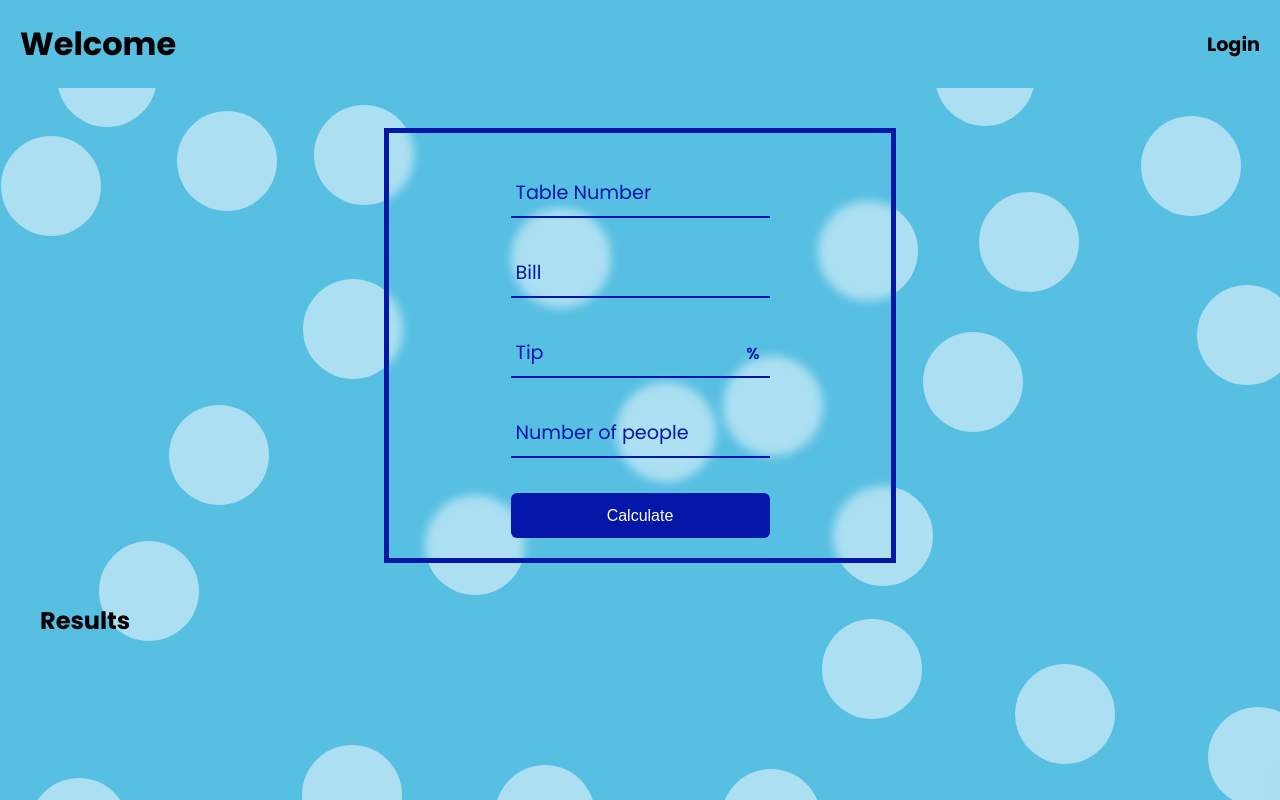
After one commit to m-stavrakov/restaurant_software, a Flask app: page /calculator in a window 1280 px wide. The commit adds this page. Run offline with Flask 2, Linux system fonts and the light colour scheme.

Commit message:
Bill page complete

```diff
--- a/app.py
+++ b/app.py
@@ -1,15 +1,15 @@
-from flask import Flask, render_template, request, redirect, url_for, session, flash
+from flask import Flask, render_template, request, redirect, url_for, session, flash, jsonify
+import random
 
 app = Flask(__name__)
 
 if __name__ == '__app__':
-    app.run(debug=True, port=8080)
+    app.run(debug=True, port=8080, threaded=True)
 
 app.secret_key = 'heheh34434grgrgrg'
 
 @app.route('/')
 def home():
-    # can be login.html
     return render_template('base.html')
 
 @app.route('/login', methods=['GET'])
@@ -37,71 +37,28 @@ def logout():
     flash('Logged out successfully', category='success')
     return redirect(url_for('home'))
 
-# @app.route('/')
-# # @login_required
-# def home():
-#     if 'username' in session and session['username'] not in user_database:
-#         return redirect(url_for('logout'))
-#     return render_template('home.html', users = user_database.get_users())
+results = []
 
-# @app.route('/login', methods=['GET', 'POST'])
-# def login():
-#     if request.method == 'POST':
-#         email = request.form['email']
-#         password = request.form['password']
+@app.route('/calculator', methods=['GET', 'POST'])
+def calculator():
+    if request.method == 'POST':
+        table_id = int(request.form['table-id'])
+        total = float(request.form['total'])
+        tip = float(request.form['tip'])
+        split = int(request.form['split'])
 
-#         existing_user = user_database[email] == email
+        tip_amount = total * (tip / 100)
+        total_amount = total + tip_amount
+        split_amount = total_amount / split
 
-#         if existing_user:
-#             if check_password_hash(existing_user[email].password, password):
-#                 flash('Logged in successfully!', category='success')
-#                 login_user(existing_user, remember=True)
-#                 return redirect(url_for('app.home'))
-#             else:
-#                 flash('Incorrect password, try again.', category='error')
-#         else:
-#             flash('Email does not exist.', category='error')
+        results.append({'table_id': table_id, 'total': round(total_amount,2), 'tip': round(tip_amount,2), 'split': round(split_amount,2)})
 
-#     return render_template('login.html', existing_user = current_user)
+    return render_template('calculator.html', results=results)
 
-# @app.route('/logout')
-# @login_required
-# def logout():
-#     logout_user()
-#     # username = session.pop('username', None)
-
-#     # user_database.pop(username, None)
-
-#     return redirect(url_for('app.login'))
-
-# @app.route('/signup', methods=['GET', 'POST'])
-# def sign_up():
-#     if request.method == 'POST':
-#         #Getting information from the form
-#         email = request.form.get('email')
-#         username = request.form.get('username')
-#         password1 = request.form.get('password1')
-#         password2 = request.form.get('password2')
-
-#         existing_user = user_database[email] == email
-#         if existing_user:
-#             flash('Email already exists.', category='error')
-#         elif len(email) < 4:
-#             flash('Email must be greater than 4 characters.', category='error')
-#         elif len(username) < 2:
-#             flash("Username must be more than 2 characters.", category='error')
-#         elif password1 != password2:
-#             flash('Passwords don\'t match.', category='error')
-#         elif len(password1) < 7:
-#             flash('Password must be at least 7 characters.', category='error')
-#         else:
-#             new_user = user_database.create_user(email, username, password1 = generate_password_hash(password1, method='pbkdf2:sha256'))
-#             login_user(new_user, remember=True)
-#             flash('Account created!', category='success')
-#             return redirect(url_for('app.home'))
-
-#     return render_template('sign_up.html', existing_user = current_user)
-
-# @login_manager.user_loader
-# def load_user():
-#     return User.get_email()
+@app.route('/delete_result/<int:result_id>', methods=['POST'])
+def delete_result(result_id):
+    if 0 <= result_id < len(results):
+        del results[result_id]
+        return jsonify({'success': True})
+    else:
+        return jsonify({'success': False, 'error': 'Invalid index'})
--- a/static/JavaScript/index.js
+++ b/static/JavaScript/index.js
@@ -1,58 +1,166 @@
+// document.addEventListener("DOMContentLoaded", function() {
+//     // Number of circles you want to add
+//     const numCircles = 40;
+
+//     // Get the container where circles will be added
+//     const container = document.querySelector('body');
+
+//     // Array to store occupied grid cells
+//     const occupiedCells = new Set();
+
+//     // Function to generate random grid coordinates
+//     function generateRandomGridCoordinates() {
+//         const gridSize = 100; // Size of each grid cell
+//         const numCols = Math.floor(window.innerWidth / gridSize);
+//         const numRows = Math.floor(window.innerHeight / gridSize);
+//         const randomCol = Math.floor(Math.random() * numCols);
+//         const randomRow = Math.floor(Math.random() * numRows);
+//         return { col: randomCol, row: randomRow };
+//     }
+
+//     // Function to check if a grid cell is occupied
+//     function isCellOccupied(col, row) {
+//         return occupiedCells.has(`${col},${row}`);
+//     }
+
+//     // Function to mark a grid cell as occupied
+//     function markCellAsOccupied(col, row) {
+//         occupiedCells.add(`${col},${row}`);
+//     }
+
+//     // Loop to create and position each circle
+//     for (let i = 0; i < numCircles; i++) {
+//         // Create a new circle element
+//         const circle = document.createElement('div');
+//         circle.classList.add('circle');
+
+//         // Generate random grid coordinates
+//         let randomCol, randomRow;
+//         do {
+//             ({ col: randomCol, row: randomRow } = generateRandomGridCoordinates());
+//         } while (isCellOccupied(randomCol, randomRow));
+
+//         // Mark the grid cell as occupied
+//         markCellAsOccupied(randomCol, randomRow);
+
+//         // Calculate position based on grid coordinates
+//         const gridSize = 100; // Size of each grid cell
+//         const offsetX = randomCol * gridSize + gridSize / 2 - circle.offsetWidth / 2;
+//         const offsetY = randomRow * gridSize + gridSize / 2 - circle.offsetHeight / 2;
+
+//         // Set position of the circle
+//         circle.style.left = `${offsetX}px`;
+//         circle.style.top = `${offsetY}px`;
+
+//         // Append the circle to the container
+//         container.appendChild(circle);
+//     }
+// });
 document.addEventListener("DOMContentLoaded", function() {
-    // Number of circles you want to add
-    const numCircles = 40;
+    // Function to generate random position for a circle
+    function generateRandomPosition() {
+        const gridSize = 100; // Define grid size to avoid overlap
+        const maxAttempts = 10; // Maximum number of attempts to find a non-overlapping position
 
-    // Get the container where circles will be added
-    const container = document.querySelector('body');
+        // Attempt to find a non-overlapping position
+        for (let attempt = 0; attempt < maxAttempts; attempt++) {
+            const randomX = Math.random() * window.innerWidth;
+            const randomY = Math.random() * window.innerHeight;
 
-    // Array to store occupied grid cells
-    const occupiedCells = new Set();
+            // Check if the position overlaps with existing circles
+            let overlapping = false;
+            for (const circle of document.querySelectorAll('.circle')) {
+                const circleRect = circle.getBoundingClientRect();
+                if (Math.abs(circleRect.left - randomX) < gridSize && Math.abs(circleRect.top - randomY) < gridSize) {
+                    overlapping = true;
+                    break;
+                }
+            }
 
-    // Function to generate random grid coordinates
-    function generateRandomGridCoordinates() {
-        const gridSize = 100; // Size of each grid cell
-        const numCols = Math.floor(window.innerWidth / gridSize);
-        const numRows = Math.floor(window.innerHeight / gridSize);
-        const randomCol = Math.floor(Math.random() * numCols);
-        const randomRow = Math.floor(Math.random() * numRows);
-        return { col: randomCol, row: randomRow };
+            // If the position does not overlap, return it
+            if (!overlapping) {
+                return { x: randomX, y: randomY };
+            }
+        }
+
+        // If max attempts reached without finding a non-overlapping position, return the last position
+        return { x: randomX, y: randomY };
     }
 
-    // Function to check if a grid cell is occupied
-    function isCellOccupied(col, row) {
-        return occupiedCells.has(`${col},${row}`);
+    // Function to add circles dynamically
+    function addCircles() {
+        // Remove existing circles
+        document.querySelectorAll('.circle').forEach(circle => circle.remove());
+
+        // Number of circles based on window height
+        const windowHeight = window.innerHeight;
+        const numCircles = Math.floor(windowHeight / 30); // Adjust circle size as needed
+
+        // Get the container where circles will be added
+        const container = document.querySelector('.circle-container');
+
+        // Loop to create and position each circle
+        for (let i = 0; i < numCircles; i++) {
+            // Create a new circle element
+            const circle = document.createElement('div');
+            circle.classList.add('circle');
+
+            // Generate random position for the circle
+            const { x, y } = generateRandomPosition();
+
+            // Set position of the circle
+            circle.style.left = `${x}px`;
+            circle.style.top = `${y}px`;
+
+            // Append the circle to the container
+            container.appendChild(circle);
+        }
     }
 
-    // Function to mark a grid cell as occupied
-    function markCellAsOccupied(col, row) {
-        occupiedCells.add(`${col},${row}`);
-    }
+    // Initial call to add circles
+    addCircles();
 
-    // Loop to create and position each circle
-    for (let i = 0; i < numCircles; i++) {
-        // Create a new circle element
-        const circle = document.createElement('div');
-        circle.classList.add('circle');
+    // Listen for window resize event to update circles
+    window.addEventListener('resize', addCircles);
+});
 
-        // Generate random grid coordinates
-        let randomCol, randomRow;
-        do {
-            ({ col: randomCol, row: randomRow } = generateRandomGridCoordinates());
-        } while (isCellOccupied(randomCol, randomRow));
+$(document).ready(function() {
+    // Submit form asynchronously
+    $('#calculator-form').submit(function(event) {
+        event.preventDefault();
+        $.ajax({
+            url: '/',
+            type: 'POST',
+            data: $(this).serialize(),
+            success: function(response) {
+                if (response.success) {
+                    // Clear form fields
+                    $('#calculator-form')[0].reset();
+                    // Reload results
+                    $('#results-list').load(location.href + ' #results-list');
+                }
+            },
+            error: function(xhr, status, error) {
+                console.error(error);
+            }
+        });
+    });
 
-        // Mark the grid cell as occupied
-        markCellAsOccupied(randomCol, randomRow);
-
-        // Calculate position based on grid coordinates
-        const gridSize = 100; // Size of each grid cell
-        const offsetX = randomCol * gridSize + gridSize / 2 - circle.offsetWidth / 2;
-        const offsetY = randomRow * gridSize + gridSize / 2 - circle.offsetHeight / 2;
-
-        // Set position of the circle
-        circle.style.left = `${offsetX}px`;
-        circle.style.top = `${offsetY}px`;
-
-        // Append the circle to the container
-        container.appendChild(circle);
-    }
+    // Delete result asynchronously
+    $(document).on('click', '.delete-button', function() {
+        let resultId = $(this).data('result-id');
+        $.ajax({
+            url: '/delete_result/' + resultId,
+            type: 'POST',
+            success: function(response) {
+                if (response.success) {
+                    // Reload results
+                    $('#results-list').load(location.href + ' #results-list');
+                }
+            },
+            error: function(xhr, status, error) {
+                console.error(error);
+            }
+        });
+    });
 });
--- a/static/style.css
+++ b/static/style.css
@@ -9,10 +9,15 @@
 
 body{
     font-family: 'Poppins', sans-serif;
-    position: relative;
+    background-color: #57bfe2;
+    overflow-x: hidden;
+}
+
+.circle-container{
+    position: fixed;
     width: 100%;
     height: 100%;
-    background-color: #57bfe2;
+    z-index: -1;
     overflow: hidden;
 }
 
@@ -23,7 +28,6 @@ body{
     height: 100px;
     border-radius: 50%;
     animation: moveUp 3s ease-in-out;
-    z-index: -1;
 }
 
 @keyframes moveUp {
@@ -38,8 +42,16 @@ body{
     }
 }
 
-#nav{
+/* #nav{
     padding: 20px 40px;
+} */
+
+.navbar{
+    position: sticky;
+    z-index: 1;
+    top: 0;
+    background: #57bfe2;
+    padding: 20px;
 }
 
 h1{
@@ -125,4 +137,111 @@ h3{
     color: white;
     font-size: 1em;
     font-weight: 500;
+    margin-top: 20px;
+    transition: .3s;
 }
+
+.btn:hover{
+    background: #57bfe2;
+    border: 2px solid #0417a8;
+    color: #0417a8;
+    font-weight: bold;
+    font-size: 1.2rem;
+}
+
+/* ###################### CALCULATOR ###################### */
+.bill_form{
+    display: grid;
+    place-content: center;
+    padding: 20px;
+    margin: auto;
+    border: #0417a8 5px solid;
+    width: 40%;
+    backdrop-filter: blur(5px);
+    margin-top: 40px;
+}
+
+.input-group-text{
+    position: absolute;
+    bottom: 10px;
+    right: 10px;
+    font-size: 1rem;
+    color: #0417a8;
+    font-weight: 600;
+}
+
+.results{
+    margin: 40px;
+    width: fit-content;
+}
+
+.results-container{
+    display: flex;
+    flex-direction: column;
+    position: relative;
+    gap: 10px;
+    backdrop-filter: blur(5px);
+    padding: 20px;
+    font-size: 1.2rem;
+    border: 2px solid transparent;
+    transition: .3s ease-in-out;
+}
+
+.results-container .delete-button{
+    opacity: 0;
+    transition: .3s ease-in-out;
+}
+
+.results-container:hover{
+    border: 2px solid #0417a8;
+}
+
+.results-container:hover .delete-button{
+    opacity: 1;
+}
+
+.delete-button{
+    position: absolute;
+    top: 0;
+    right: 10px;
+    cursor: pointer;
+    font-size: 1.5rem;
+    color: #0417a8;
+    font-weight: 600;
+    background: none;
+    border: none;
+}
+
+.delete-button:hover{
+    font-size: 1.7rem;
+}
+
+.container-row{
+   display: flex;
+   justify-content: space-between;
+   gap: 20px;
+   border-bottom: 1.5px solid #0417a8;
+}
+
+.price-value{
+    font-weight: 700;
+}
+
+.table-number{
+    margin-bottom: 5px;
+    font-size: 1.3rem;
+    color: #0417a8;
+}
+
+.results-list{
+    padding-left: 20px;
+    display: flex;
+    gap: 50px;
+}
+
+.results-item{
+    list-style: none;
+    font-style: italic;
+    letter-spacing: .5px;
+    font-weight: 700;
+}
--- a/templates/base.html
+++ b/templates/base.html
@@ -5,10 +5,12 @@
     <meta http-equiv="X-UA-Compatible" content="IE=edge">
     <meta name="viewport" content="width=device-width, initial-scale=1.0">
     <link rel="stylesheet" href="/static/style.css">
+    <script src="https://cdnjs.cloudflare.com/ajax/libs/jquery/3.6.0/jquery.min.js"></script>
+
     <title>{% block title %}Home{% endblock %}</title>
 </head>
 <body>
-
+   <div class="circle-container"></div>
         <nav class="navbar navbar-expand-lg">
             <!-- <button
             class="navbar-toggler"
@@ -31,16 +33,12 @@
                             Home
                         </a>
 
-                    <a href="/bill" class="nav-item nav-link" id="bill">
+                        <a href="/calculator" class="nav-item nav-link" id="bill">
                             Bill
                         </a>
 
                         <a href="/notes" class="nav-item nav-link" id="notes">
                             Notes
-                    </a>
-
-                    <a href="/orders" class="nav-item nav-link" id="orders">
-                        Orders
                         </a>
 
                         <a href="/converter" class="nav-item nav-link" id="converter">
@@ -90,12 +88,6 @@
         {% endwith %}
 
         <div class="container">
-        {% if 'email' not in session%}
-
-        {% endif %}
-    </div>
-
-    <div class="container">
             {% block content %}
             {% endblock %}
         </div>
@@ -103,5 +95,6 @@
         <script type="text/javascript" src="{{ url_for('static', filename='JavaScript/index.js') }}">
         </script>
 
+
 </body>
 </html>
--- /dev/null
+++ b/templates/calculator.html
@@ -0,0 +1,93 @@
+{% extends 'base.html' %} {% block title %}Calculator{% endblock title %}
+
+{% block content %}
+
+    <!-- <div class="form-login bill"> -->
+        <form class="bill_form" method="post" action="/calculator">
+            <div class="form-group">
+                <input
+                type="number"
+                class="form-control"
+                id="table-id"
+                name="table-id"
+                required/>
+
+                <label for="table-id">
+                    Table Number
+                </label>
+            </div>
+
+            <div class="form-group">
+                <input
+                type="text"
+                class="form-control"
+                id="total"
+                name="total"
+                required/>
+
+                <label for="total">
+                    Bill
+                </label>
+            </div>
+
+            <div class="form-group">
+                <input
+                type="text"
+                class="form-control"
+                id="tip"
+                name="tip"
+                required/>
+                <div class="input-group-append">
+                    <span class="input-group-text">%</span>
+                </div>
+                <label for="tip">
+                    Tip
+                </label>
+            </div>
+
+            <div class="form-group">
+                <input
+                type="text"
+                class="form-control"
+                id="split"
+                name="split"
+                required/>
+
+                <label for="split">
+                    Number of people
+                </label>
+            </div>
+
+            <button type="submit" class="btn" id="calculate-btn">
+                Calculate
+            </button>
+        </form>
+
+        <div class="results" id="results">
+            <h2>Results</h2>
+            <ul class="results-list" id="results-list">
+                {% for result in results %}
+                <div class="results-container">
+                    <button class="delete-button" data-result-id="{{ loop.index0 }}">x</button>
+                    <span class="table-number"><li class="results-item">Table {{ result.table_id }}</li></span>
+                    <div class="container-row">
+                        <li class="results-item"> Total bill:</li>
+                        <span class="price-value">{{ result.total }}</span>
+                    </div>
+                    <div class="container-row">
+                        <li class="results-item">Tip:</li>
+                        <span class="price-value">{{ result.tip }}</span>
+                    </div>
+                    <div class="container-row">
+                        <li class="results-item">Price per person:</li>
+                        <span class="price-value">{{ result.split }}</span>
+                    </div>
+                    <!-- <button class="delete-button" data-result-id="{{ loop.index0 }}">Delete</button> -->
+                </div>
+                {% endfor %}
+            </ul>
+        </div>
+
+    <!-- </div> -->
+
+{% endblock content %}
```
Lines whose indentation alone changed are shown as unchanged.
